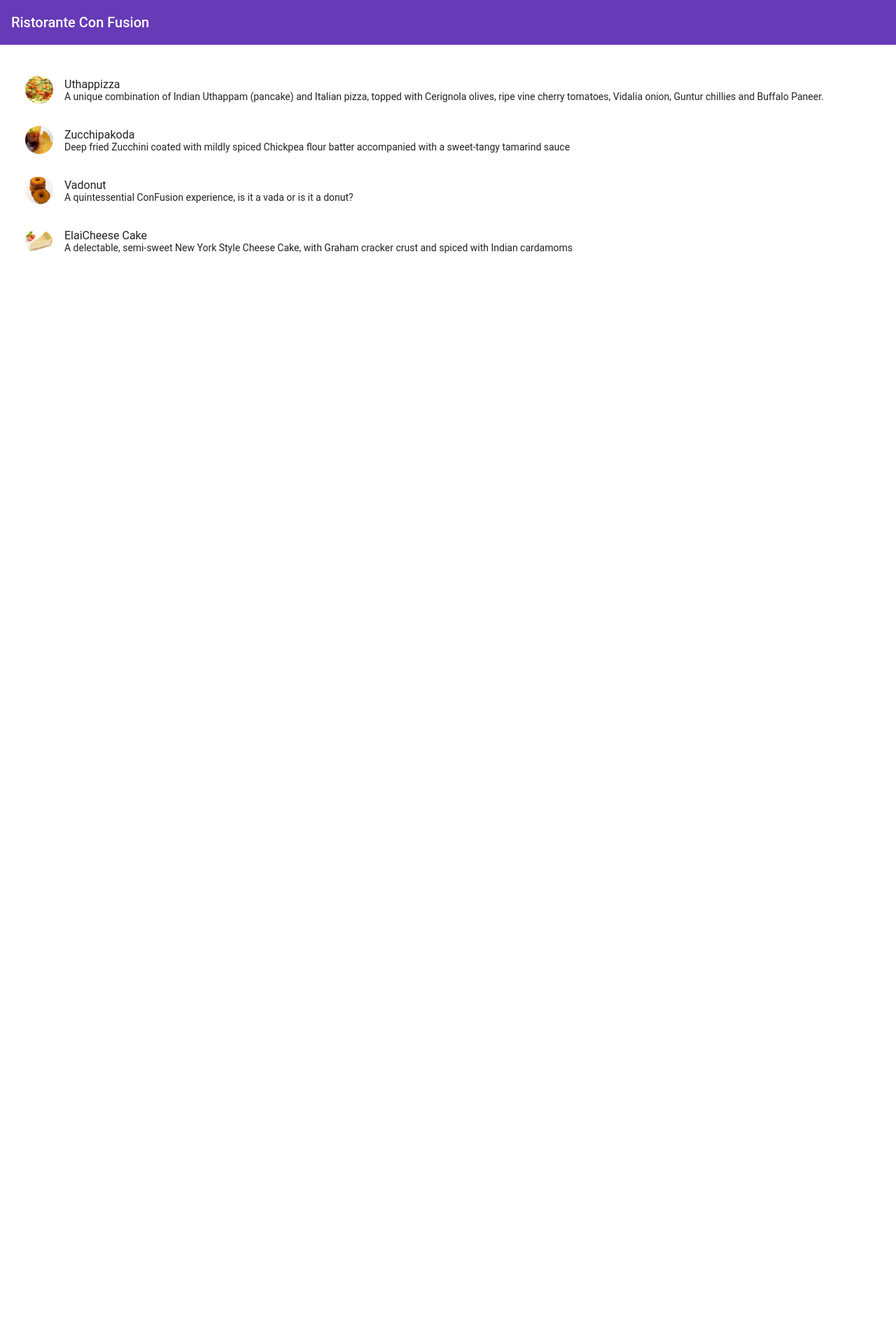
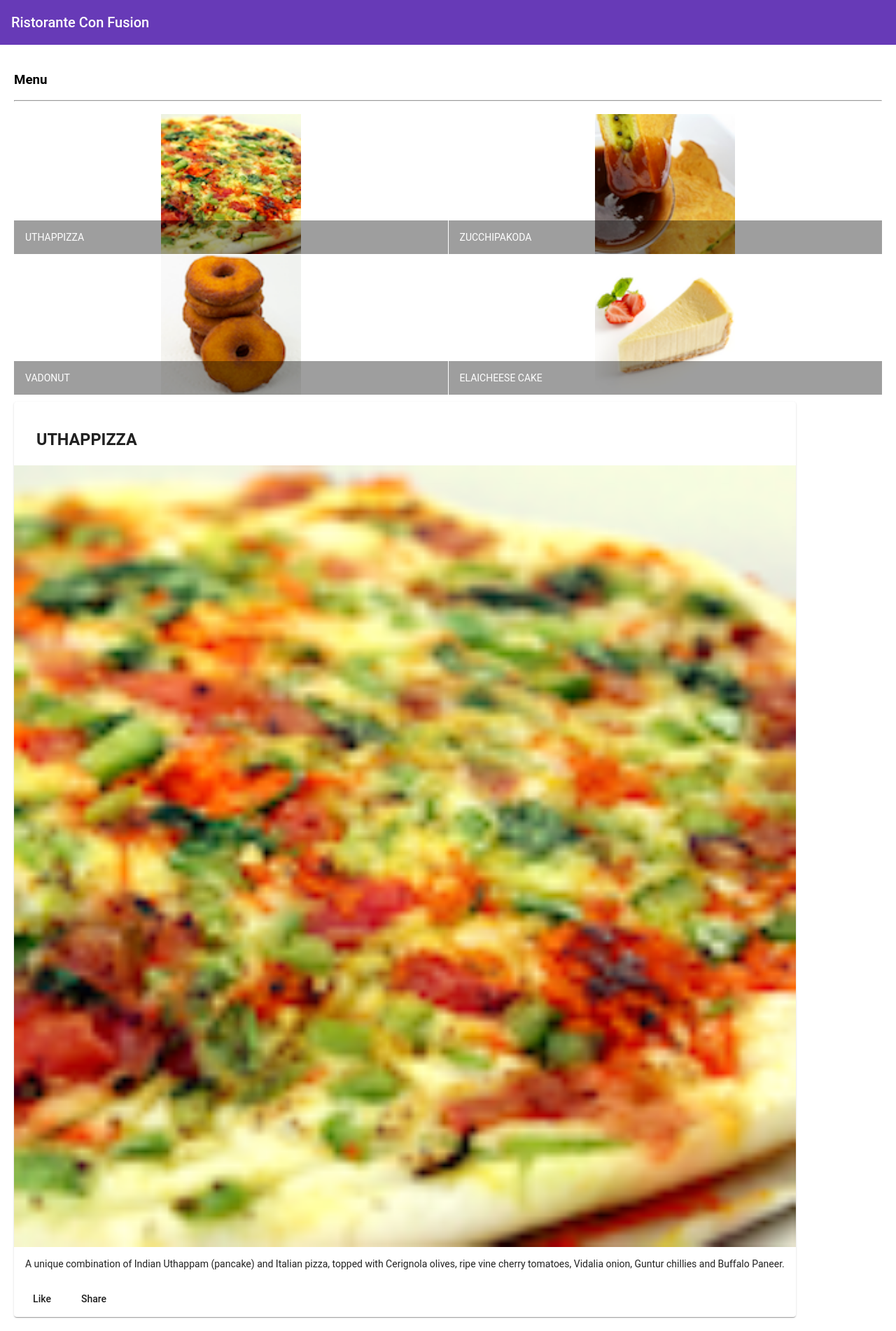
Before and after one commit to MsbGsm/Restaurant-Confusion-Angular-, an Angular app: page / in a window 1280 px wide. Shown: the whole page at 70% size. Before the commit the page ends 800 px from the top, so only its background shows below. Built offline with nearby package versions, Linux system fonts and the light colour scheme.

Commit message:
Components Part 2

```diff
--- a/src/app/menu/menu.component.html
+++ b/src/app/menu/menu.component.html
@@ -1,11 +1,35 @@
 <div class="container" fxLayout="column" fxLayoutGap="10px">
-  <mat-list fxFlex>
-    <mat-list-item *ngFor="let dish of dishes">
-      <img matListAvatar src={{dish.image}} alt={{dish.name}}>
-      <h1 matLine> {{dish.name}} </h1>
-      <p matLine>
-        <span>{{dish.description}}</span>
-      </p>
-    </mat-list-item>
-  </mat-list>
+  <div fxFlex>
+    <div>
+      <h3>Menu</h3>
+      <hr>
+    </div>
+  </div>
+  <div fxFlex>
+    <mat-grid-list cols="2" rowHeight="200px">
+      <mat-grid-tile *ngFor="let dish of dishes">
+        <img height="200px" src={{dish.image}} alt={{dish.name}}>
+        <mat-grid-tile-footer>
+          <h1>{{dish.name | uppercase}}</h1>
+        </mat-grid-tile-footer>
+      </mat-grid-tile>
+    </mat-grid-list>
+  </div>
+  <div fxLayout *ngIf="selectedDish">
+    <mat-card>
+      <mat-card-header>
+        <mat-card-title>
+          <h3>{{selectedDish.name | uppercase}}</h3>
+        </mat-card-title>
+      </mat-card-header>
+      <img mat-card-image src= {{selectedDish.image}} alt={{selectedDish.name}}>
+      <mat-card-content>
+        <p>{{selectedDish.description}}</p>
+      </mat-card-content>
+      <mat-card-actions>
+        <button mat-button>Like</button>
+        <button mat-button>Share</button>
+      </mat-card-actions>
+    </mat-card>
+  </div>
 </div>
--- a/src/app/menu/menu.component.ts
+++ b/src/app/menu/menu.component.ts
@@ -2,14 +2,7 @@
 import { Dish } from '../shared/dish';
 
 
-@Component({
-  selector: 'app-menu',
-  templateUrl: './menu.component.html',
-  styleUrls: ['./menu.component.scss']
-})
-export class MenuComponent implements OnInit {
-
-  dishes: Dish[] = [
+const DISHES: Dish[] = [
   {
     id: '0',
     name: 'Uthappizza',
@@ -53,6 +46,17 @@
   }
 ];
 
+@Component({
+  selector: 'app-menu',
+  templateUrl: './menu.component.html',
+  styleUrls: ['./menu.component.scss']
+})
+
+export class MenuComponent implements OnInit {
+
+  dishes = DISHES;
+  selectedDish = DISHES[0];
+
   constructor() { }
 
   ngOnInit() {
```
Also changed, not shown: src/app/app.module.ts (+7 -1 lines). Lines whose indentation alone changed are shown as unchanged.
